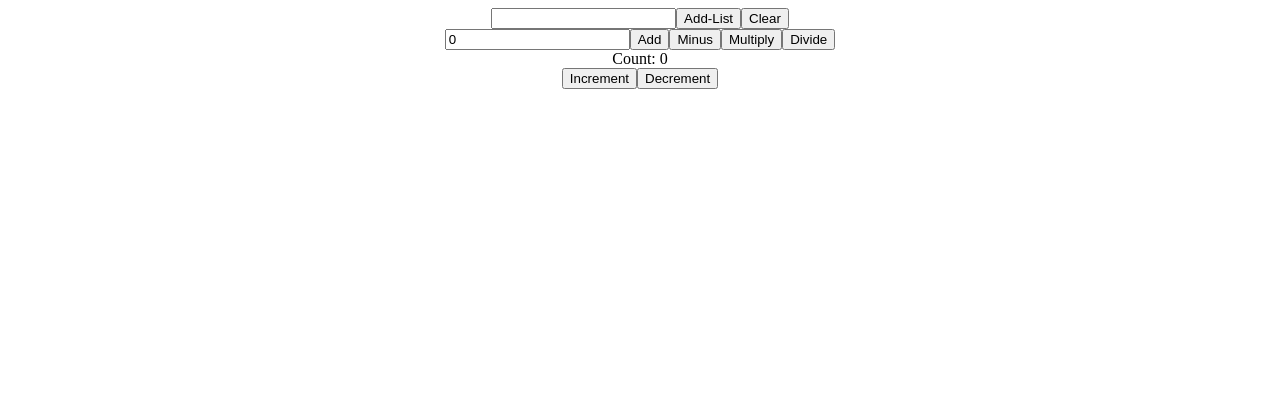
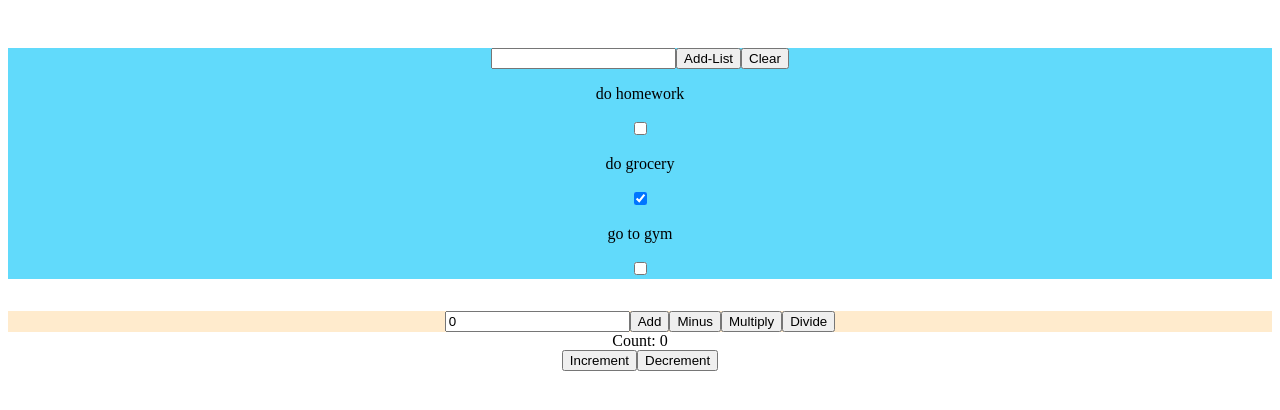
Before and after one commit to Renda02/my-app-redux, a React (Create React App) app: page / in a window 1280 px wide. Shown: the top 410 px of the page. Built offline with nearby package versions, Linux system fonts and the light colour scheme.

Commit message:
more functionality

```diff
--- a/package.json
+++ b/package.json
@@ -17,6 +17,7 @@
     "redux": "^4.1.0",
     "redux-form": "^8.3.7",
     "typescript": "^4.2.4",
+    "uuid": "^8.3.2",
     "web-vitals": "^1.1.1"
   },
   "scripts": {
--- a/src/App.css
+++ b/src/App.css
@@ -36,3 +36,14 @@
     transform: rotate(360deg);
   }
 }
+
+
+.input{
+  margin-top:2em ;
+  background-color: blanchedalmond;
+}
+
+.text{
+  margin-top: 3em;
+  background-color: #61dafb;
+}
--- a/src/App.tsx
+++ b/src/App.tsx
@@ -1,14 +1,23 @@
 import React, { useState } from "react";
 import "./App.css";
 import { connect } from "react-redux";
+import { v4 as uuidv4 } from 'uuid';
+
+// a type, not a value --> describes the shape of data
+interface Todo {
+  id: string;
+  text: string;
+  isCompleted: boolean;
+}
 
 function App(props: any) {
   const [inputValue, setInputValue] = useState(0);
   const [input, setInput] = useState("");
+  const [todoList, setTodoList] = useState(props.todos); //
 
   return (
     <div className="App">
-      <div>
+      <div className="text">
         <input
           type="text"
           value={input}
@@ -18,12 +27,17 @@ function App(props: any) {
         />
         <button
           onClick={() => {
-            props.addList(input);
+            props.addTodos({
+              id: uuidv4(),
+              text: input,
+              isCompleted:false,
+            });
             setInput("");
           }}
         >
           Add-List
         </button>
+
         <button
           onClick={() => {
             props.removeList();
@@ -31,6 +45,23 @@ function App(props: any) {
         >
           Clear
         </button>
+        <div>
+          {props.todos.map((todo: Todo) => {
+            return (
+              <div>
+                <p>{todo.text}</p>
+                <input
+                  type="checkbox"
+                  id={todo.id}
+                  name="scales"
+                  checked={todo.isCompleted}
+                  onChange={() =>
+                  props.completeTodo(todo)}
+                ></input>
+              </div>
+            );
+          })}
+        </div>
         <div>
           {props.items.map((item: string) => {
             return <p>{item}</p>;
@@ -98,12 +129,16 @@ function mapStateToProps(state: any) {
 // how ot get data from the redux into our props
 function mapDispatchToProps(dispatch: any) {
   return {
-    addTodos: (value: object) =>
+    completeTodo: (todo: Todo) =>
+      dispatch({
+        type: "COMPLETE_TODO",
+        payload: todo,
+      }),
+    addTodos: (value: Todo) =>
       dispatch({
         type: "ADD_TODOS",
         payload: value,
       }),
-
     increment: () =>
       dispatch({
         type: "INCREMENT",
--- a/src/redux/store.js
+++ b/src/redux/store.js
@@ -7,18 +7,18 @@ const initialState = {
     {
       id: 1,
       text: "do homework",
-      isCompleted: "false",
+      isCompleted: false,
     },
-
     {
       id: 2,
       text: "do grocery",
-      isCompleted: "true",
+      isCompleted: true,
     },
     {
       id: 3,
-    text: "go to gym",
-   isCompleted: "false" },
+      text: "go to gym",
+      isCompleted: false,
+    },
   ],
 };
 
@@ -74,12 +74,32 @@ function reducer(state = initialState, action) {
         ...state,
         items: [...state.items, action.payload],
       };
-case 'ADD_TODOS':
-   return{
-...state,
-todos:[...state.todos,action.payload ]
-   };
+    case "ADD_TODOS":
+      return {
+        ...state,
+        todos: [...state.todos, action.payload],
+      };
+    case "COMPLETE_TODO":
+      // find the todo in the list
+      // we need to change the isCompleted to true
 
+      // 1. find the index of the todo we need to change
+      const oldTodoPosition = state.todos.findIndex((element) => (element.id === action.payload.id))
+
+      // 2. build the new list of todos
+      const newTodoList = state.todos;
+
+      // 3. Update the todo at that index with the value true
+      newTodoList[oldTodoPosition] = {
+        ...newTodoList[oldTodoPosition],
+        isCompleted: !newTodoList[oldTodoPosition].isCompleted // switch the value of is completed
+      }
+
+      // 4. Return the new state
+      return {
+        ...state,
+        todos: [...newTodoList]
+      };
 
     case "ADD_TO_BASKET":
       return {
--- a/tsconfig.json
+++ b/tsconfig.json
@@ -10,7 +10,7 @@
     "skipLibCheck": true,
     "esModuleInterop": true,
     "allowSyntheticDefaultImports": true,
-    "strict": true,
+    "strict": false,
     "forceConsistentCasingInFileNames": true,
     "noFallthroughCasesInSwitch": true,
     "module": "esnext",
@@ -18,7 +18,8 @@
     "resolveJsonModule": true,
     "isolatedModules": true,
     "noEmit": true,
-    "jsx": "react-jsx"
+    "jsx": "react-jsx",
+    "noImplicitAny":false
   },
   "include": [
     "src"
```
Also changed, not shown: 2 other files (tests, documents, lock files or other folders).
